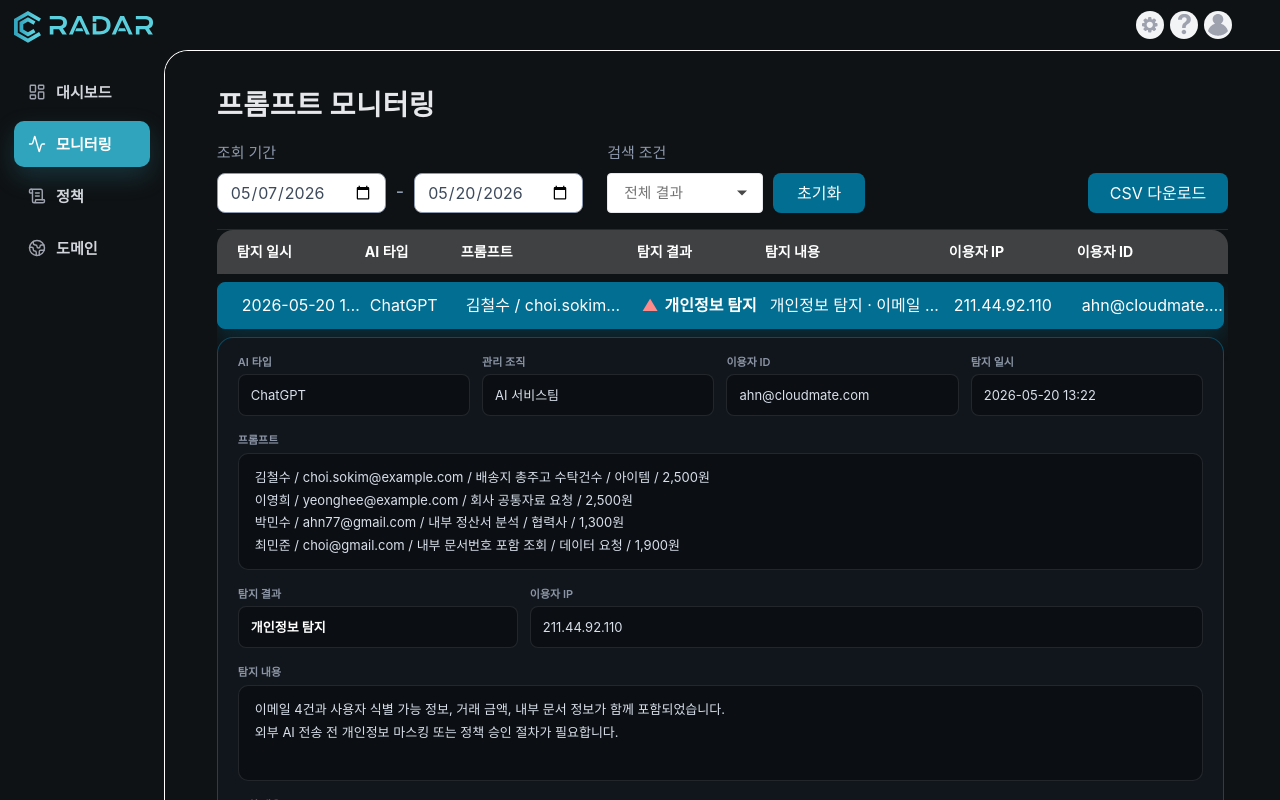
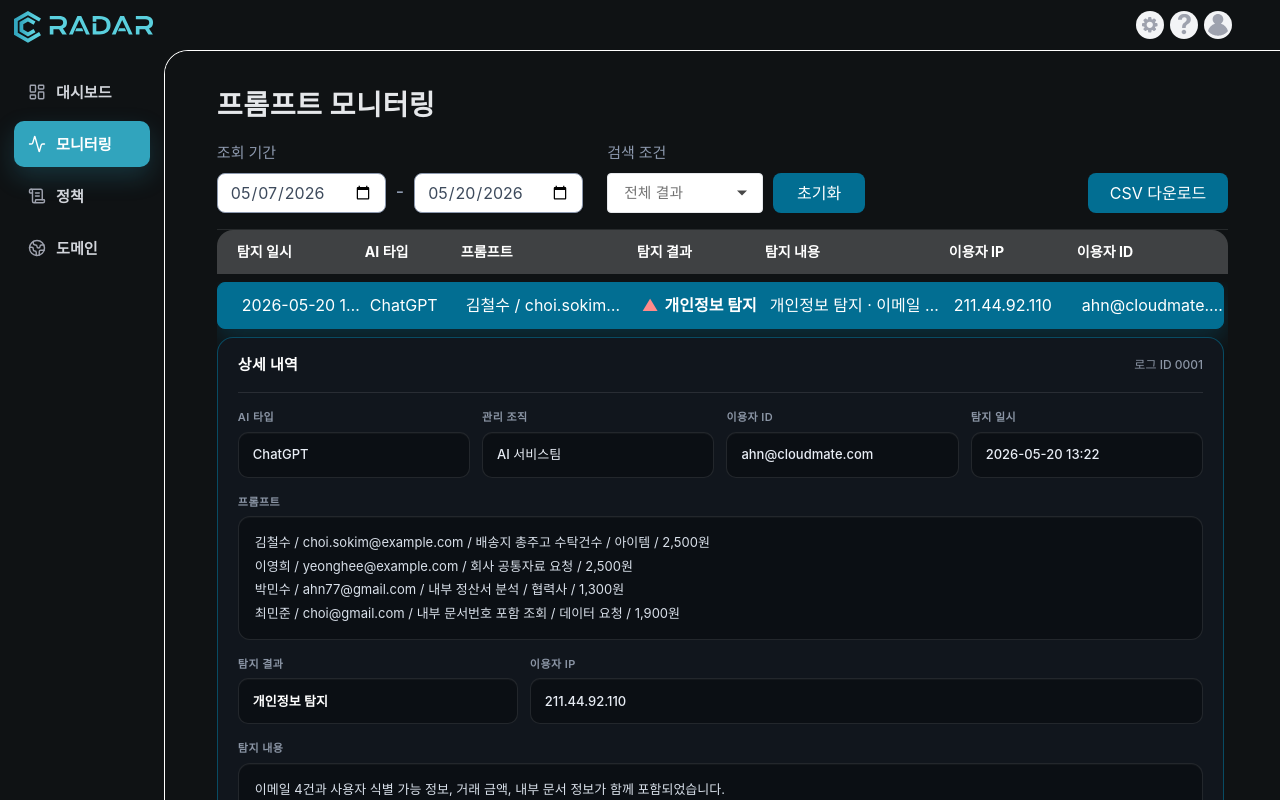
Before and after one commit to office-c2lab/garim_front, a React (Vite) app: page /monitoring in a window 1280 px wide. Built offline with nearby package versions, Linux system fonts and the light colour scheme.

Commit message:
상세 내역 수정

```diff
--- a/src/pages/MonitoringPage/MonitoringPage.jsx
+++ b/src/pages/MonitoringPage/MonitoringPage.jsx
@@ -196,8 +196,10 @@ function normalizeLogDateTime(value) {
 function DetailField({ label, children, className = '' }) {
   return (
     <div className={className}>
-      <label className="mb-1 block text-[11px] font-semibold text-[#8B95A5]">{label}</label>
-      <div className="flex min-h-[42px] items-center rounded-[8px] border border-white/10 bg-[#0B0F14] px-3 text-[13px] text-[#D9E0EA]">
+      <label className="mb-1.5 block text-[11px] font-semibold tracking-[0.04em] text-[#8B95A5]">
+        {label}
+      </label>
+      <div className="flex min-h-[46px] items-center rounded-[10px] border border-white/10 bg-[#0B0F14] px-3.5 text-[13px] font-medium text-[#E8EDF5] shadow-[inset_0_1px_0_rgba(255,255,255,0.03)]">
         {children}
       </div>
     </div>
@@ -207,10 +209,20 @@ function DetailField({ label, children, className = '' }) {
 function DetailBox({ label, children, className = '' }) {
   return (
     <div className={className}>
-      <label className="mb-1 block text-[11px] font-semibold text-[#8B95A5]">{label}</label>
-      <div className="min-h-[96px] rounded-[10px] border border-white/10 bg-[#0B0F14] px-4 py-3 text-[13px] leading-[1.75] text-[#D9E0EA] whitespace-pre-line">
+      <label className="mb-1.5 block text-[11px] font-semibold tracking-[0.04em] text-[#8B95A5]">
+        {label}
+      </label>
+      <div className="min-h-[112px] rounded-[12px] border border-white/10 bg-[#0B0F14] px-4 py-3.5 text-[13px] leading-[1.8] text-[#D9E0EA] whitespace-pre-line shadow-[inset_0_1px_0_rgba(255,255,255,0.03)]">
         {children}
       </div>
+    </div>
+  );
+}
+
+function DetailSectionTitle({ children }) {
+  return (
+    <div className="flex items-center gap-2">
+      <h2 className="text-[15px] font-bold tracking-[0.02em] text-white">{children}</h2>
     </div>
   );
 }
@@ -353,6 +365,15 @@ export default function MonitoringPage() {
             onSelectRow={log => setSelectedLogId(current => (current === log.id ? null : log.id))}
             renderExpandedRow={row => (
               <div className="grid gap-4">
+                <div className="flex flex-col gap-3 border-b border-white/10 pb-4 lg:flex-row lg:items-center lg:justify-between">
+                  <DetailSectionTitle>상세 내역</DetailSectionTitle>
+                  <div className="flex flex-wrap items-center gap-2">
+                    <span className="text-[12px] font-medium text-[#8B95A5]">
+                      로그 ID {String(row.id).padStart(4, '0')}
+                    </span>
+                  </div>
+                </div>
+
                 <div className="grid gap-3 md:grid-cols-2 xl:grid-cols-4">
                   <DetailField label="AI 타입">{row.aiType}</DetailField>
                   <DetailField label="관리 조직">{row.organization}</DetailField>
@@ -364,7 +385,7 @@ export default function MonitoringPage() {
 
                 <div className="grid gap-3 xl:grid-cols-[280px_1fr]">
                   <DetailField label="탐지 결과">
-                    <span className="font-bold text-white">{row.result}</span>
+                    <span className="font-semibold text-white">{row.result}</span>
                   </DetailField>
                   <DetailField label="이용자 IP">{row.userIp}</DetailField>
                 </div>
```
